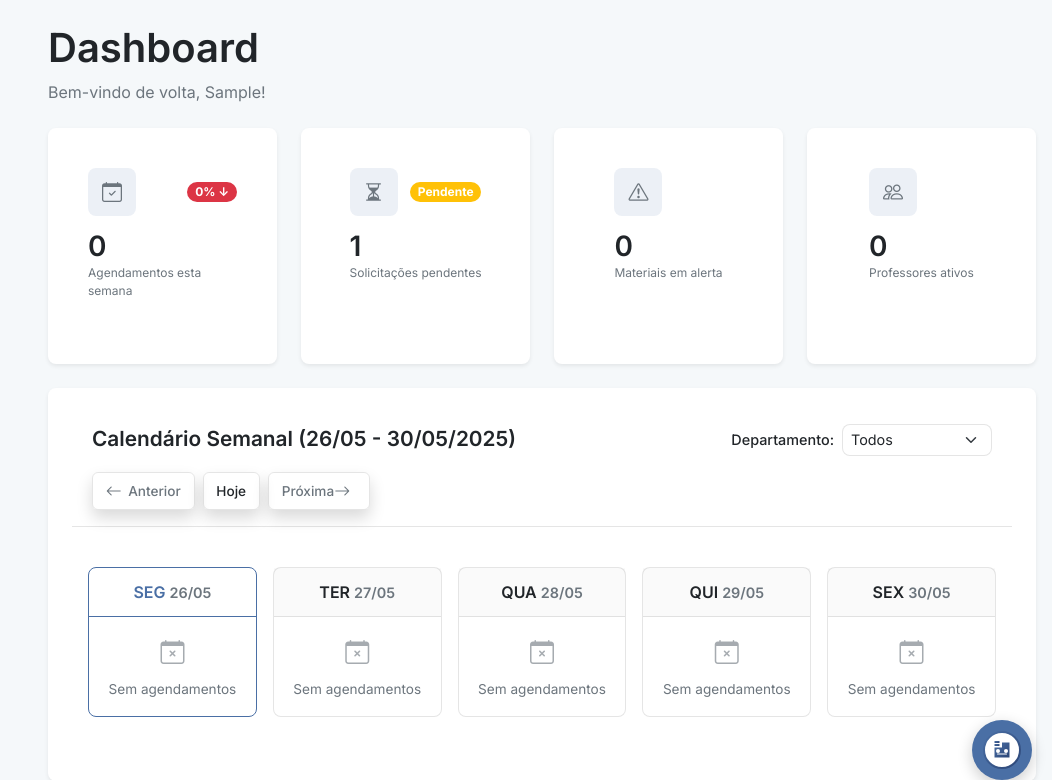
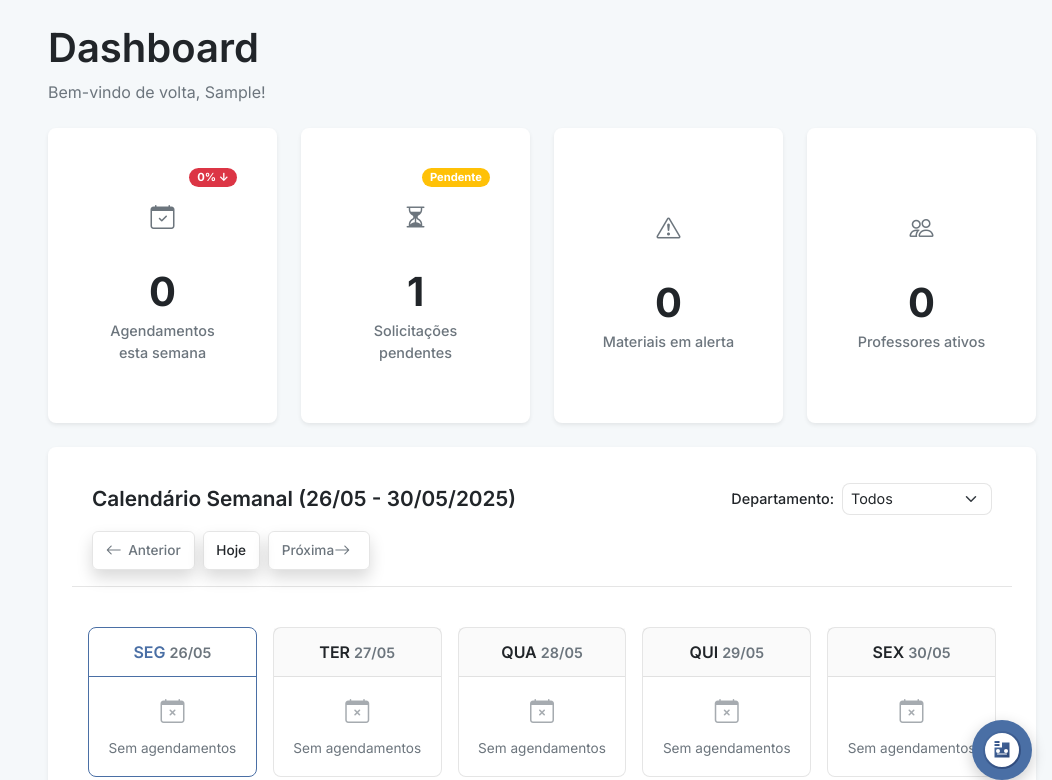
Before and after one commit to Hinoue00/ProjectLabAtualizado2, a Django app: page /dashboard/technician/ in a window 1280 px wide. Shown: the top 780 px of the page, without its empty margins (228-1280 px from the left). Run offline with Django 5.2, Linux system fonts and the light colour scheme; the visitor is signed in with stand-in values (Sample User, id 1); data comes from the database, SQL or seed files in the repository; data that the repository does not hold is empty.

Commit message:
alinhamento de card

```diff
--- a/dashboard/templates/technician.html
+++ b/dashboard/templates/technician.html
@@ -12,6 +12,99 @@
 
     .stats-card:hover {
         transform: translateY(-5px);
+    }
+
+    /* CORREÇÃO - Stats Cards do Dashboard Técnico */
+    .stats-card .card-body {
+        padding: 1.5rem;
+        display: flex;
+        flex-direction: column;
+        align-items: center;
+        text-align: center;
+        justify-content: center;
+        min-height: 140px;
+        position: relative;
+    }
+
+    /* Header com ícone - centralizado */
+    .stats-card .d-flex.justify-content-between {
+        width: 100%;
+        margin-bottom: 1rem;
+        display: flex !important;
+        justify-content: center !important;
+        align-items: center !important;
+        flex-direction: column !important;
+        gap: 0.75rem;
+    }
+
+    /* Ícone centralizado */
+    .stats-card .stats-icon {
+        background: linear-gradient(135deg, var(--primary-color), var(--primary-color-light));
+        color: white;
+        width: 60px;
+        height: 60px;
+        border-radius: 12px;
+        display: flex;
+        align-items: center;
+        justify-content: center;
+        font-size: 1.5rem;
+        margin: 0 auto;
+    }
+
+    /* Badge - reposicionado para o canto superior direito */
+    .stats-card .badge {
+        position: absolute !important;
+        top: 1rem !important;
+        right: 1rem !important;
+        font-size: 0.7rem !important;
+        padding: 0.25rem 0.5rem !important;
+        margin: 0 !important;
+    }
+
+    /* Número centralizado */
+    .stats-card .stats-value {
+        font-size: 2.5rem !important;
+        font-weight: 700 !important;
+        color: var(--text-color) !important;
+        margin: 0.5rem 0 !important;
+        text-align: center !important;
+        line-height: 1 !important;
+    }
+
+    /* Label centralizado */
+    .stats-card .stats-label {
+        color: var(--text-muted) !important;
+        font-size: 0.9rem !important;
+        font-weight: 500 !important;
+        margin: 0 !important;
+        text-align: center !important;
+    }
+
+    /* Responsividade para mobile */
+    @media (max-width: 768px) {
+        .stats-card .card-body {
+            padding: 1.25rem;
+            min-height: 120px;
+        }
+
+        .stats-card .stats-icon {
+            width: 50px;
+            height: 50px;
+            font-size: 1.25rem;
+        }
+
+        .stats-card .stats-value {
+            font-size: 2rem !important;
+        }
+
+        .stats-card .stats-label {
+            font-size: 0.8rem !important;
+        }
+    }
+
+    /* Garantir posição relativa para o badge absoluto */
+    .stats-card {
+        position: relative;
     }
 
     /* --- Estilos Modernizados do Calendário --- */
```
